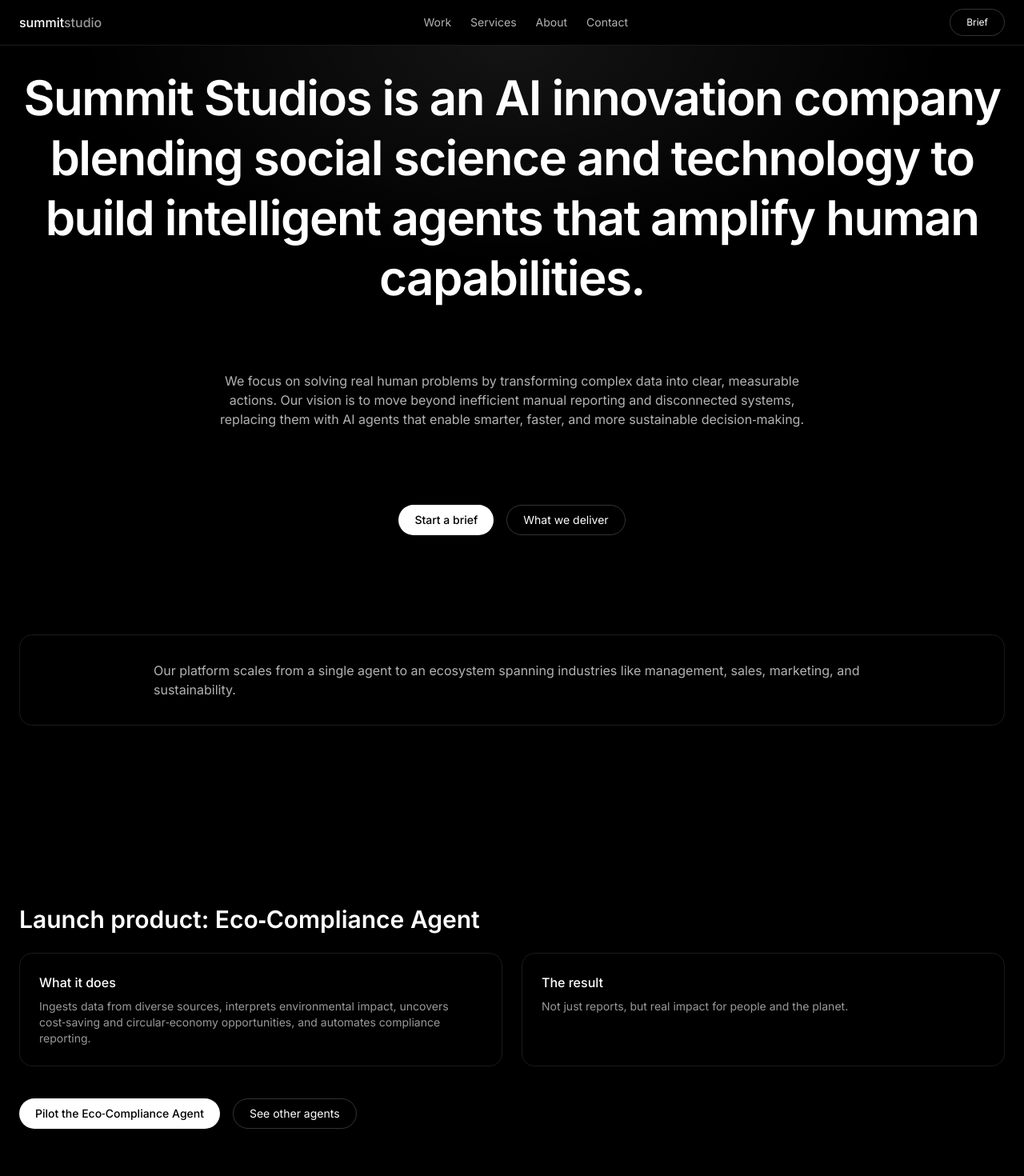
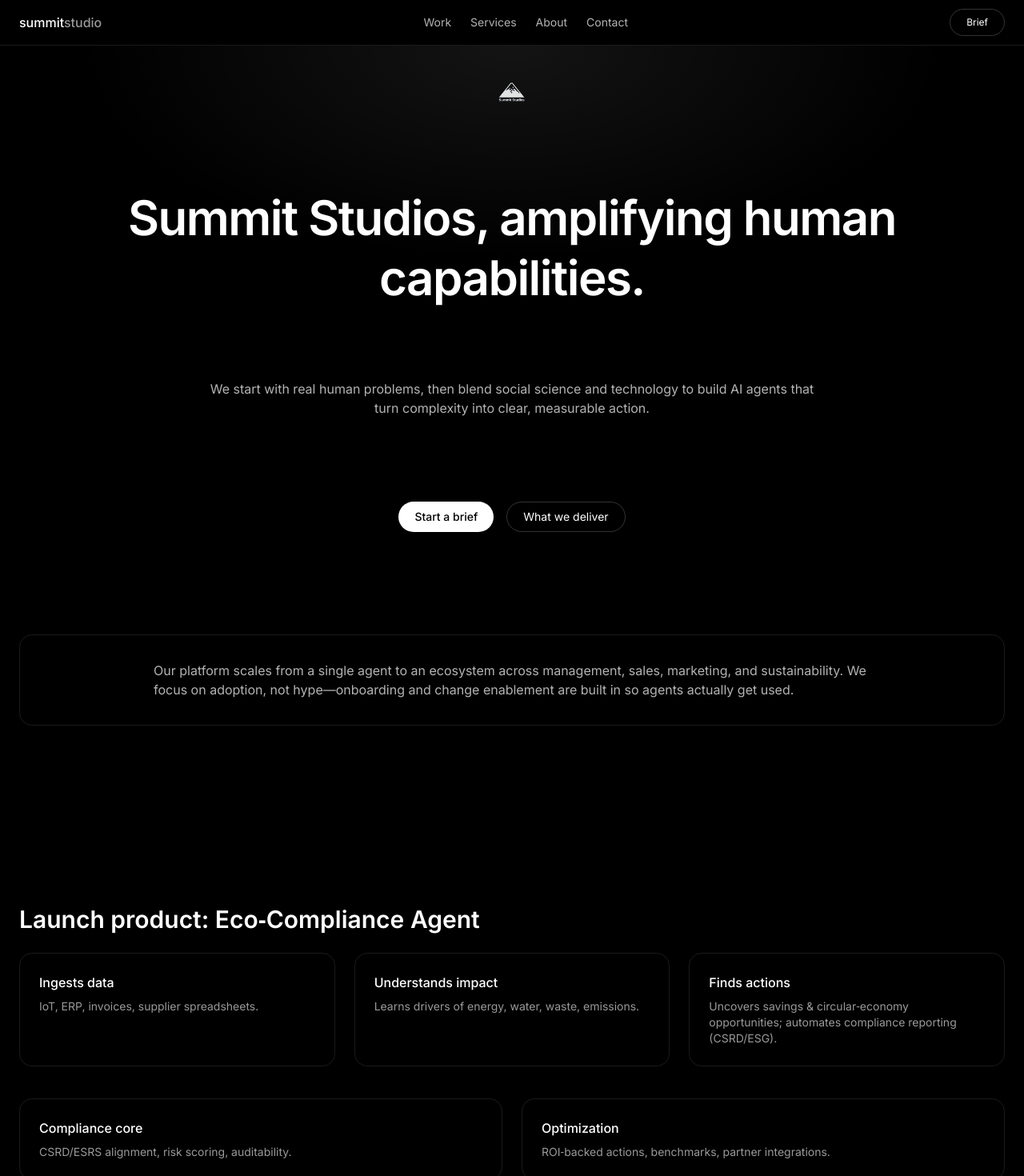
Before and after one commit to majaarament/summitstudios, a Next.js app: page / in a window 1280 px wide. Shown: the top 1470 px of the page at 80% size. Built offline with nearby package versions, Linux system fonts and the light colour scheme.

Commit message:
brand refresh: Summit Studios + impact + eco-compliance

```diff
--- a/src/app/page.tsx
+++ b/src/app/page.tsx
@@ -8,13 +8,19 @@ export default function Page() {
         <div className="pointer-events-none absolute inset-0 bg-[radial-gradient(60%_60%_at_50%_0%,rgba(255,255,255,0.08),transparent_70%)]" />
         <div className="container mx-auto px-6 min-h-[80svh] grid place-items-center text-center">
           <Reveal>
+            <div className="mb-6 flex justify-center">
+              {/* Logo: place your file at /public/logo.svg or update src below */}
+              <img src="/logo.png" alt="Summit Studios" className="h-12 md:h-14 opacity-90" />
+            </div>
+          </Reveal>
+          <Reveal>
             <h1 className="text-4xl md:text-6xl font-semibold tracking-tight leading-tight">
-              Summit Studios is an AI innovation company blending social science and technology to build intelligent agents that amplify human capabilities.
+              Summit Studios, amplifying human capabilities.
             </h1>
           </Reveal>
           <Reveal delay={0.1}>
             <p className="mt-6 max-w-3xl mx-auto text-white/70">
-              We focus on solving real human problems by transforming complex data into clear, measurable actions. Our vision is to move beyond inefficient manual reporting and disconnected systems, replacing them with AI agents that enable smarter, faster, and more sustainable decision‑making.
+              We start with real human problems, then blend social science and technology to build AI agents that turn complexity into clear, measurable action.
             </p>
           </Reveal>
           <Reveal delay={0.2}>
@@ -31,7 +37,7 @@ export default function Page() {
         <Reveal>
           <div className="rounded-2xl border border-white/10 p-6 md:p-8">
             <p className="text-white/70 max-w-4xl mx-auto">
-              Our platform scales from a single agent to an ecosystem spanning industries like management, sales, marketing, and sustainability.
+              Our platform scales from a single agent to an ecosystem across management, sales, marketing, and sustainability. We focus on adoption, not hype—onboarding and change enablement are built in so agents actually get used.
             </p>
           </div>
         </Reveal>
@@ -43,25 +49,37 @@ export default function Page() {
           <h2 className="section-title">Launch product: Eco‑Compliance Agent</h2>
         </Reveal>
         <Reveal delay={0.1}>
-          <div className="mt-6 grid gap-6 md:grid-cols-2">
+          <div className="mt-6 grid gap-6 md:grid-cols-3">
             <div className="rounded-2xl border border-white/10 p-6 h-full">
-              <h3 className="font-medium">What it does</h3>
-              <p className="text-white/60 mt-2 text-sm">
-                Ingests data from diverse sources, interprets environmental impact, uncovers cost‑saving and circular‑economy opportunities, and automates compliance reporting.
-              </p>
+              <h3 className="font-medium">Ingests data</h3>
+              <p className="text-white/60 mt-2 text-sm">IoT, ERP, invoices, supplier spreadsheets.</p>
             </div>
             <div className="rounded-2xl border border-white/10 p-6 h-full">
-              <h3 className="font-medium">The result</h3>
-              <p className="text-white/60 mt-2 text-sm">
-                Not just reports, but real impact for people and the planet.
-              </p>
+              <h3 className="font-medium">Understands impact</h3>
+              <p className="text-white/60 mt-2 text-sm">Learns drivers of energy, water, waste, emissions.</p>
+            </div>
+            <div className="rounded-2xl border border-white/10 p-6 h-full">
+              <h3 className="font-medium">Finds actions</h3>
+              <p className="text-white/60 mt-2 text-sm">Uncovers savings & circular‑economy opportunities; automates compliance reporting (CSRD/ESG).</p>
             </div>
           </div>
         </Reveal>
         <Reveal delay={0.2}>
+          <div className="mt-10 grid gap-6 md:grid-cols-2">
+            <div className="rounded-2xl border border-white/10 p-6 h-full">
+              <h3 className="font-medium">Compliance core</h3>
+              <p className="text-white/60 mt-2 text-sm">CSRD/ESRS alignment, risk scoring, auditability.</p>
+            </div>
+            <div className="rounded-2xl border border-white/10 p-6 h-full">
+              <h3 className="font-medium">Optimization</h3>
+              <p className="text-white/60 mt-2 text-sm">ROI‑backed actions, benchmarks, partner integrations.</p>
+            </div>
+          </div>
+        </Reveal>
+        <Reveal delay={0.25}>
           <div className="mt-10 flex flex-wrap gap-4">
             <a href="/brief" className="btn-primary">Pilot the Eco‑Compliance Agent</a>
-            <a href="#agents" className="btn-ghost">See other agents</a>
+            <a href="#impact" className="btn-ghost">See impact</a>
           </div>
         </Reveal>
       </section>
@@ -136,6 +154,27 @@ export default function Page() {
         </Reveal>
       </section>
 
+      {/* IMPACT */}
+      <section id="impact" className="container mx-auto px-6 py-24 md:py-32">
+        <Reveal>
+          <h2 className="section-title">Impact, not just reports</h2>
+        </Reveal>
+        <div className="mt-8 grid gap-6 md:grid-cols-3">
+          {[
+            ["Energy", "5–15% reduction; up to 500 tons CO₂ saved annually for a mid‑sized company."],
+            ["Water", "10–20% savings sustained via agent‑driven actions."],
+            ["Operations", "~75% reporting workload reduction—teams focus on action, not admin."],
+          ].map(([label, text], i) => (
+            <Reveal key={label as string} delay={i * 0.05}>
+              <div className="rounded-2xl border border-white/10 p-6 h-full">
+                <h3 className="font-medium">{label}</h3>
+                <p className="text-white/60 mt-2 text-sm">{text}</p>
+              </div>
+            </Reveal>
+          ))}
+        </div>
+      </section>
+
       {/* OUTCOMES */}
       <section id="work" className="container mx-auto px-6 py-24 md:py-32">
         <Reveal>
@@ -143,9 +182,9 @@ export default function Page() {
         </Reveal>
         <div className="mt-10 grid gap-6 sm:grid-cols-2">
           {[
-            ["Compliance Automation", "Cut reporting prep time by 60% with automated data ingestion and templated filings."],
+            ["Compliance Automation", "Cut reporting prep time by 75% with automated data ingestion and templated filings."],
             ["Sustainability Insights", "Identified cost‑savings and circular opportunities worth €250k annually across suppliers."],
-            ["Support Deflection", "Deployed a RAG assistant trained on docs + tickets; faster answers, higher CSAT."],
+            ["Support Deflection", "Deployed a MCP assistant trained on docs + tickets; faster answers, higher CSAT."],
             ["Forecasting", "Weekly demand predictions with clear performance monitoring and human‑in‑the‑loop review."],
           ].map(([name, result], i) => (
             <Reveal key={name as string} delay={i * 0.05}>
@@ -203,7 +242,7 @@ export default function Page() {
           <div className="rounded-2xl border border-white/10 p-8 md:p-12 text-center">
             <h2 className="text-2xl md:text-3xl font-semibold">Tell us the problem. We’ll scope the win.</h2>
             <p className="text-white/70 mt-3">
-              Share your goal, data sources, and timeline, we’ll respond with an approach and estimate.
+              Share your goal, data sources, and timeline—we’ll respond with an approach and estimate.
             </p>
             <div className="mt-8 flex justify-center gap-4">
               <a href="/brief" className="btn-primary">Start a brief</a>
```
Also changed, not shown: public/logo.png (added).
